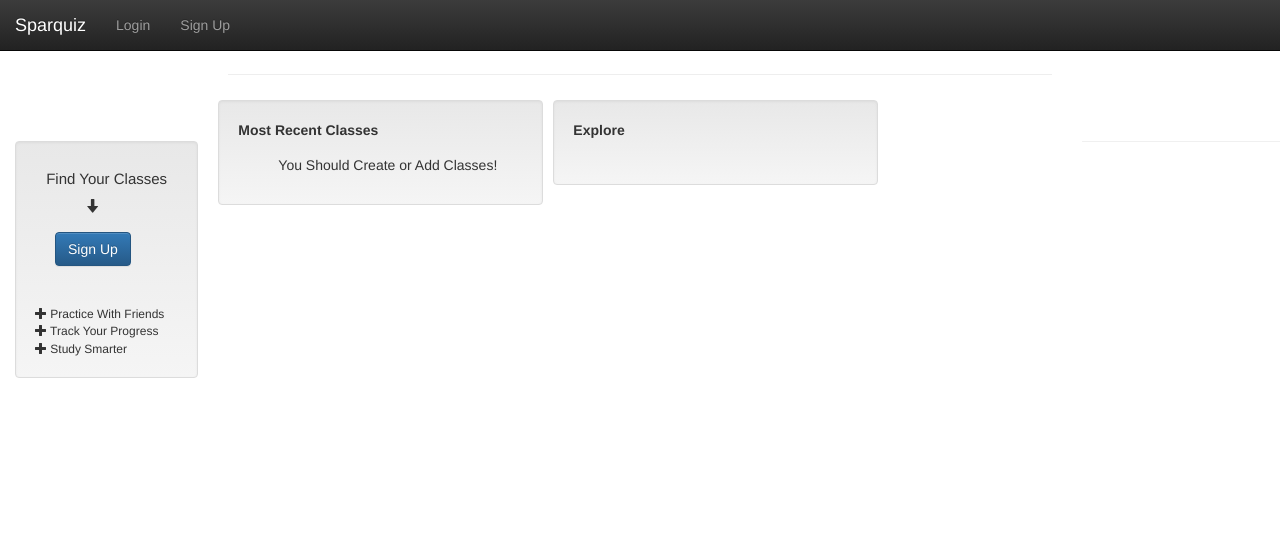
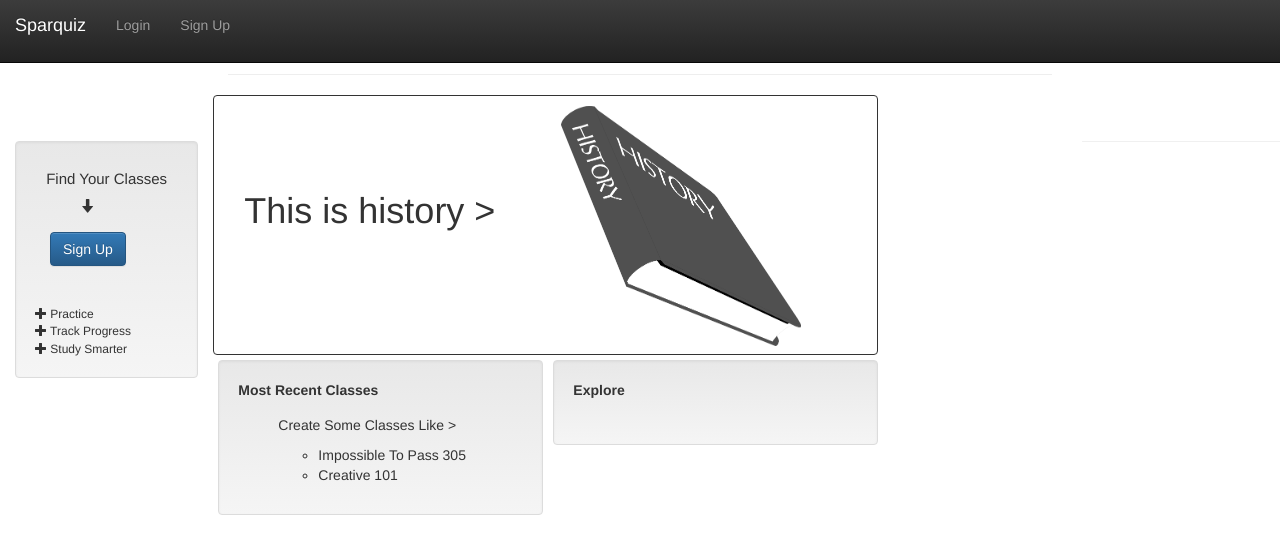
Before and after one commit to ek169/sparquiz, a Python web app: template templates/index.html in a window 1280 px wide. Shown: the top 554 px of the page. Run offline with Jinja, Linux system fonts and the light colour scheme; the template is opened without the code that fills it, so the values that code supplies are empty; some libraries are stand-ins or nearby versions.

Commit message:
updated index page

```diff
--- a/app.yaml
+++ b/app.yaml
@@ -13,6 +13,9 @@
 - url: /js
   static_dir: js
 
+- url: /pictures
+  static_dir: pictures
+
 - url: .*
   script: main.app
 
--- a/css/styles.css
+++ b/css/styles.css
@@ -1,6 +1,40 @@
 <style>
+
+#front-page-div {
+    margin: auto;
+    height: 250px;
+}
+
+#front-page-text {
+    text-align: center;
+    vertical-align: middle;
+    line-height: 230px;
+    bottom: 0px;
+
+}
+
+#pic-text-div {
+    border: 1px solid;
+    border-radius: 4px;
+    height: 260px;
+    width: 665px;
+}
+
+#front-page-pic-div {
+    float: right
+    height: 240px;
+    width: 240px;
+}
+
+#front-page-pic {
+    width: 240px;
+    height: 240px;
+    margin-top: 10px;
+    margin-bottom: 10px;
+}
+
 #nav-override {
-    padding-bottom: 20px;
+    padding-bottom: 12px;
 }
 
 #body-content {
@@ -45,11 +79,11 @@
 }
 
 span.glyphicon.glyphicon-arrow-down {
-    padding-left: 50px;
+    padding-left: 45px;
 }
 
 button.sign-up.btn.btn-primary {
-    margin-left: 5px;
+    margin-left: 0px;
     margin-top: 5px;
 }
 
--- a/templates/base.html
+++ b/templates/base.html
@@ -86,10 +86,10 @@
                 </ul>
                 <div class="examples">
                     <div>
-                        <span class="glyphicon glyphicon-plus"></span><span> Practice With Friends</span>
+                        <span class="glyphicon glyphicon-plus"></span><span> Practice</span>
                     </div>
                     <div>
-                        <span class="glyphicon glyphicon-plus"></span><span> Track Your Progress</span>
+                        <span class="glyphicon glyphicon-plus"></span><span> Track Progress</span>
                     </div>
                     <div>
                     <span class="glyphicon glyphicon-plus"></span><span> Study Smarter</span>
--- a/templates/index.html
+++ b/templates/index.html
@@ -1,7 +1,18 @@
 {% extends 'base.html' %}
 {% block content %}
 <div class="row">
-
+    {% if not current_user %}
+    <div id="pic-text-div" class="col-md-12">
+        <div class="col-md-6" id="front-page-div">
+            <span id="front-page-text" class="h1">
+            This is history >
+            </span>
+        </div>
+        <div id="front-page-pic-div" class="col-md-6">
+            <img id="front-page-pic" src="/pictures/book.png"/>
+        </div>
+    </div>
+    {% endif %}
     <div class="col-md-4 well left">
         <label class="index-class-header">
             Most Recent Classes
@@ -12,7 +23,11 @@
             <li><a href="/{{current_user.username}}/{{c.name}}">{{c.name}}</a></li>
             {% endfor %}
         {% else %}
-            <p class="danger">You Should Create or Add Classes!</p>
+            <p class="danger">Create Some Classes Like >
+            <ul>
+            <li>Impossible To Pass 305</li>
+            <li>Creative 101</li>
+        </ul></p>
          {% endif %}
         </ul>
 
```
Also changed, not shown: README.md, pictures/book.png (added), 1 other file.
